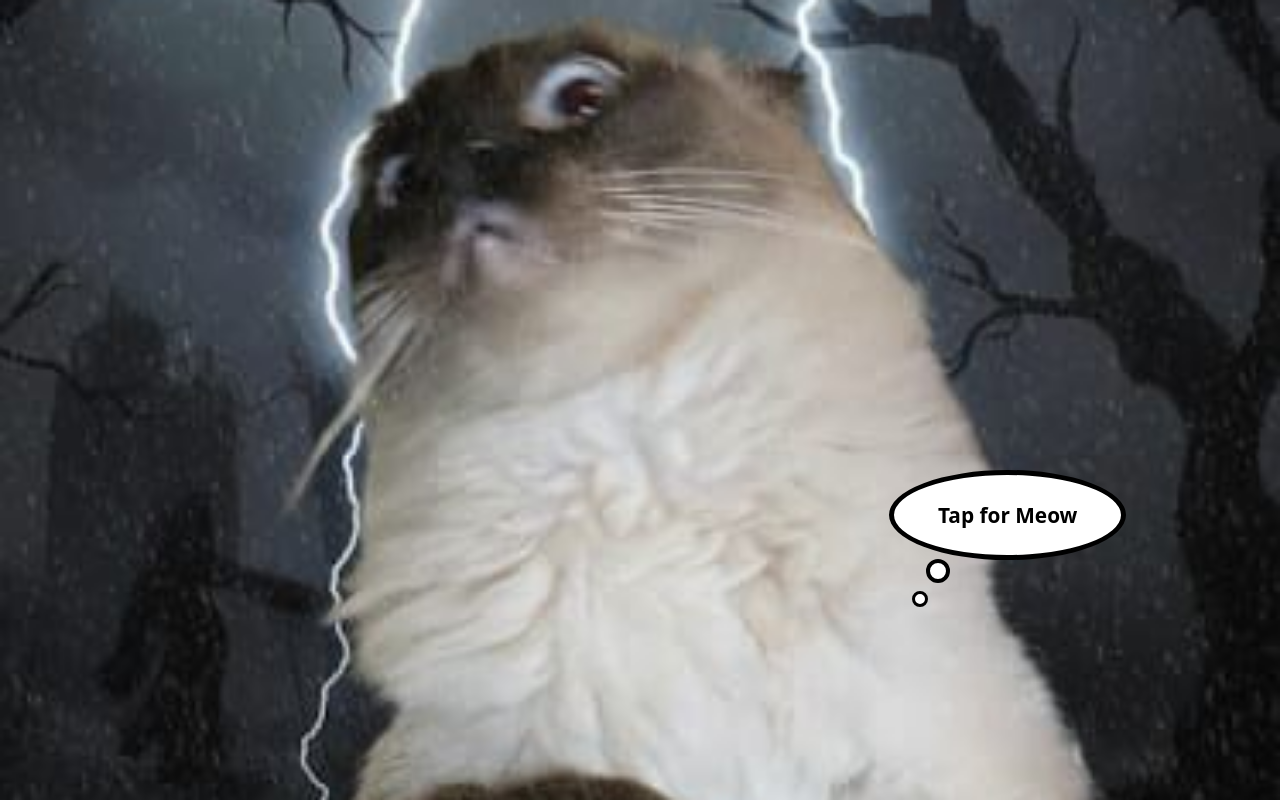
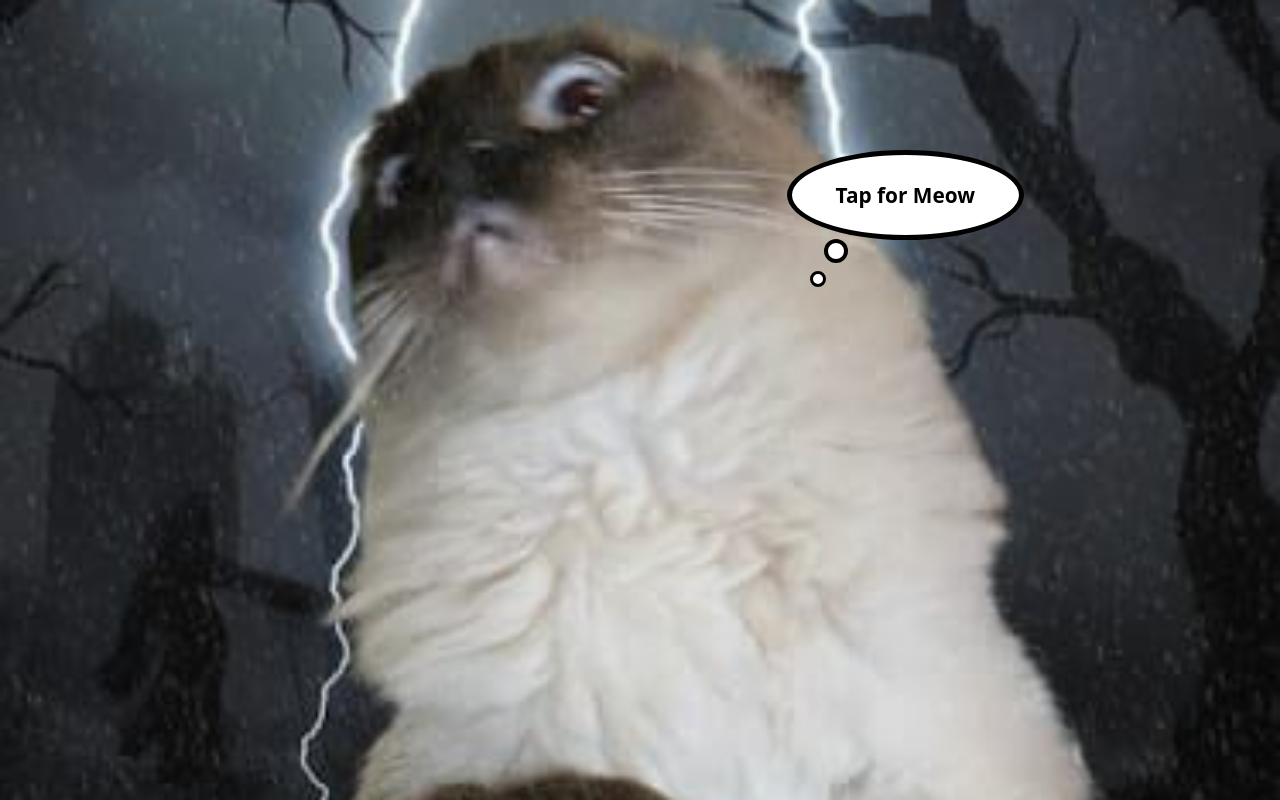
Before and after one commit to GermanJohannes/miau2, a plain HTML site: page index.html in a window 1280 px wide. Drawn offline with Linux system fonts and the light colour scheme.

Commit message:
Update index.html

```diff
--- a/index.html
+++ b/index.html
@@ -21,8 +21,8 @@
     /* GROßE GEDANKENBLASE */
     .thought-bubble {
       position: absolute;
-      bottom: 30%;
-      right: 12%;
+      bottom: 70%;
+      right: 20%;
 
       background: white;
       border: 5px solid black;
```
